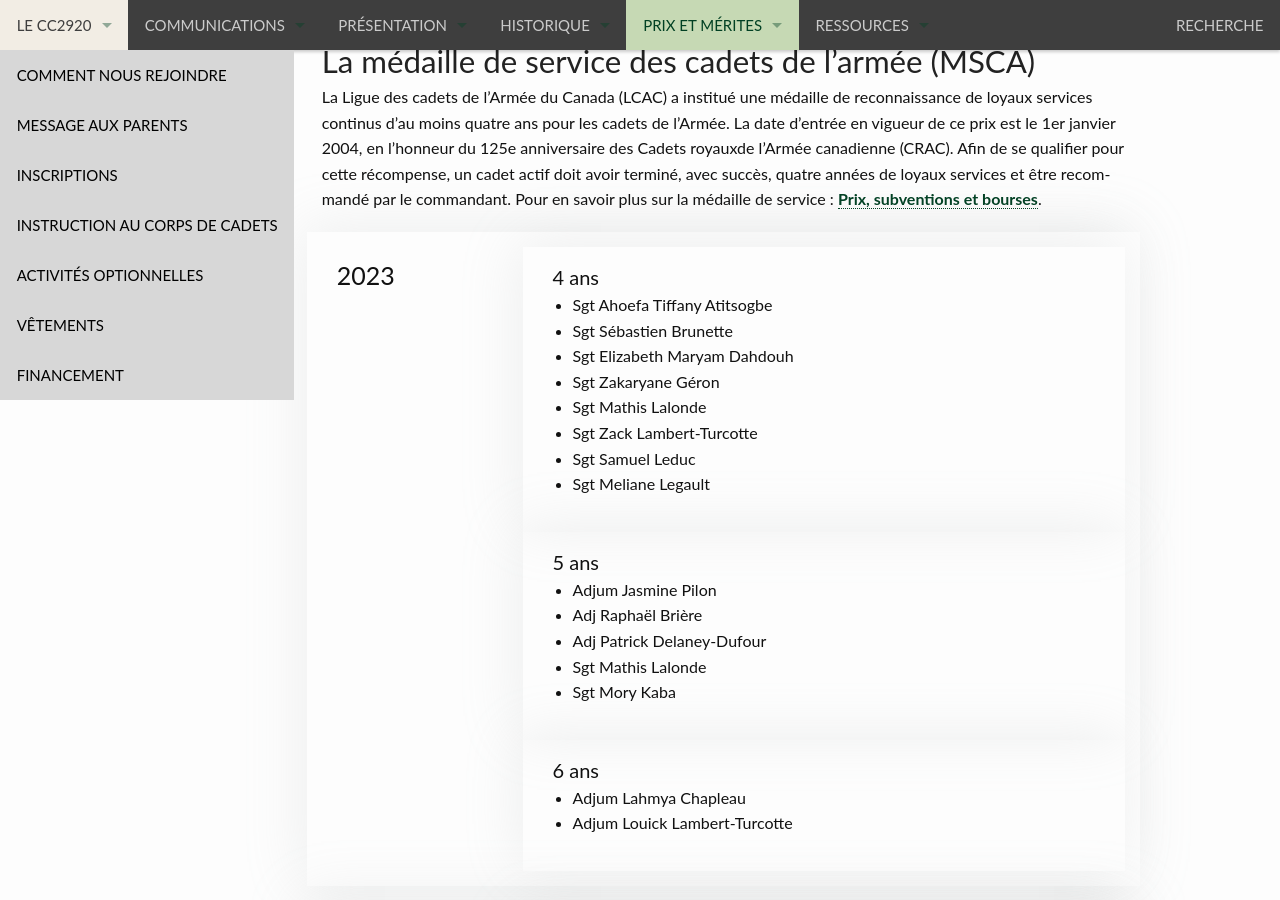
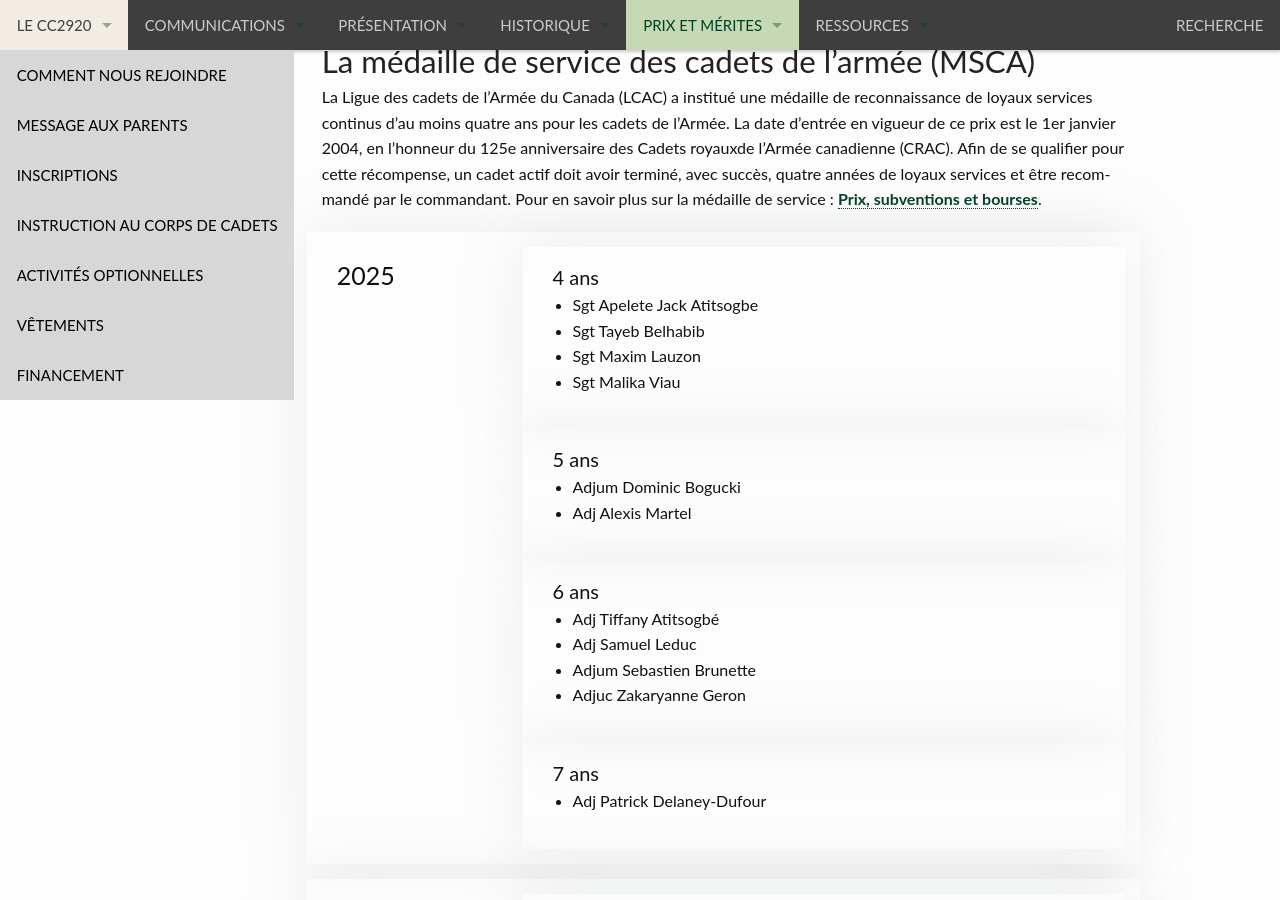
Before and after one commit to CC2920/web, a Jekyll site: the page built from _prix/medailles-de-service.md, in a window 1280 px wide and 900 px high, scrolled down 1464 px. Built offline with Jekyll 4.4.1, drawn with Linux system fonts in a browser that asks for light colours.

Commit message:
Update medailles-de-service.md

```diff
--- a/_prix/medailles-de-service.md
+++ b/_prix/medailles-de-service.md
@@ -542,6 +542,28 @@ recipiendaires-medailles-cadets:
           - Adjum Lahmya Chapleau
           - Adjum Louick Lambert-Turcotte
 
+    - periode: 2025
+      annees:
+      - annees-de-services: 4
+        recipiendaires:
+          - Sgt Apelete Jack Atitsogbe
+          - Sgt Tayeb Belhabib
+          - Sgt Maxim Lauzon
+          - Sgt Malika Viau
+      - annees-de-services: 5
+        recipiendaires:
+          - Adjum Dominic Bogucki
+          - Adj Alexis Martel
+      - annees-de-services: 6
+        recipiendaires:
+          - Adj Tiffany Atitsogbé
+          - Adj Samuel Leduc
+          - Adjum Sebastien Brunette
+          - Adjuc Zakaryanne Geron
+      - annees-de-services: 7
+        recipiendaires:
+          - Adj Patrick Delaney-Dufour
+
 # **********************************************************
 # Fin de la section de configuration.
 # Rappel, les 3 tirets de la ligne suivante sont nécessaire
```
